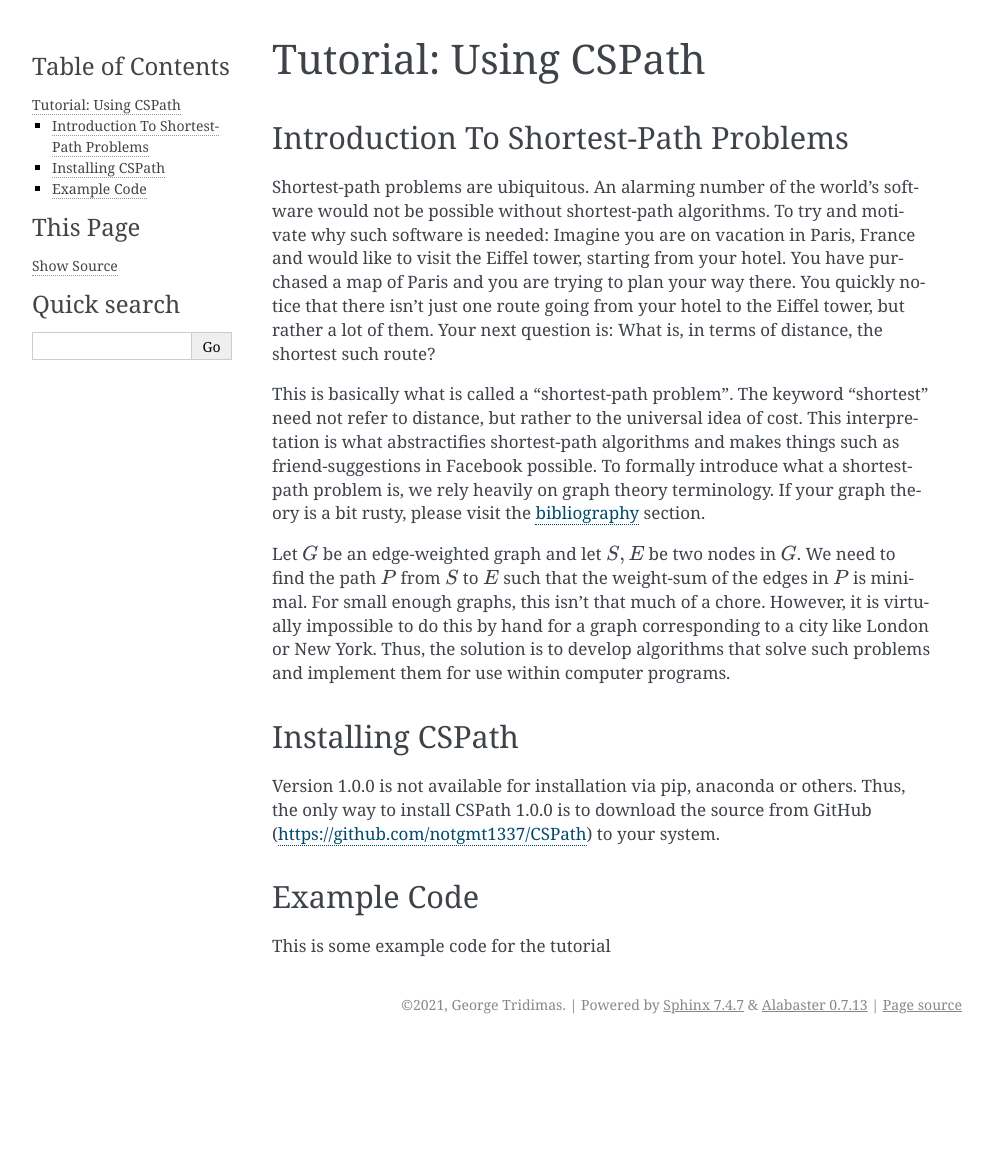
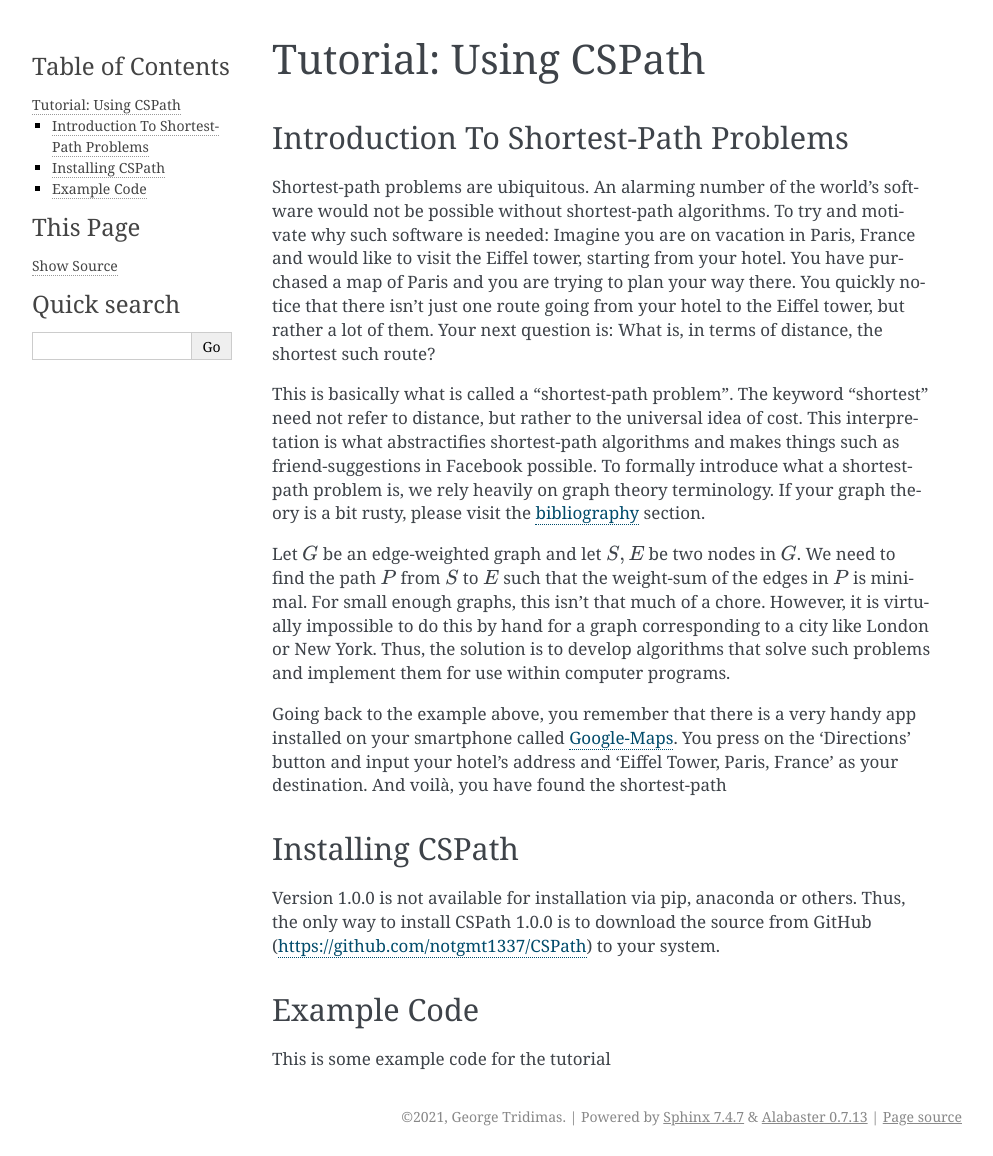
Before and after one commit to notgmt1337/CSPath, a Sphinx documentation site: the page built from docs/tutorial/index.rst, in a window 1280 px wide. Shown: the whole page, without its empty margins (148-1141 px from the left). Built offline with Sphinx 7.4.7, drawn with Linux system fonts in a browser that asks for light colours; before the commit the page ends 1044 px from its top, so only the background shows below that.

Commit message:
Update index.rst

```diff
--- a/docs/tutorial/index.rst
+++ b/docs/tutorial/index.rst
@@ -8,6 +8,8 @@ Shortest-path problems are ubiquitous. An alarming number of the world's softwar
 This is basically what is called a "shortest-path problem". The keyword "shortest" need not refer to distance, but rather to the universal idea of cost. This interpretation is what abstractifies shortest-path algorithms and makes things such as friend-suggestions in Facebook possible. To formally introduce what a shortest-path problem is, we rely heavily on graph theory terminology. If your graph theory is a bit rusty, please visit the `bibliography`_ section.
 
 Let :math:`G` be an edge-weighted graph and let :math:`S, E` be two nodes in :math:`G`. We need to find the path :math:`P` from :math:`S` to :math:`E` such that the weight-sum of the edges in :math:`P` is minimal. For small enough graphs, this isn't that much of a chore. However, it is virtually impossible to do this by hand for a graph corresponding to a city like London or New York. Thus, the solution is to develop algorithms that solve such problems and implement them for use within computer programs.
+
+Going back to the example above, you remember that there is a very handy app installed on your smartphone called `Google-Maps`_. You press on the 'Directions' button and input your hotel's address and 'Eiffel Tower, Paris, France' as your destination. And voilà, you have found the shortest-path
 
 
 Installing CSPath
@@ -21,3 +23,4 @@ This is some example code for the tutorial
 
 
 .. _bibliography: https://cspath.readthedocs.io/en/latest/reference/bibliography.html
+.. _Google-Maps: https://www.google.com/maps
```
